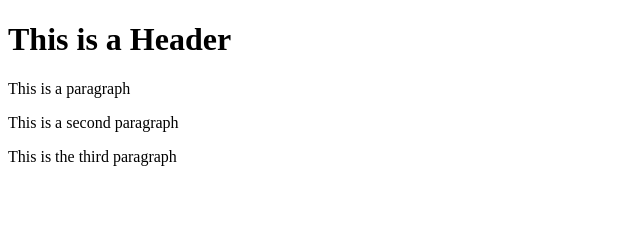
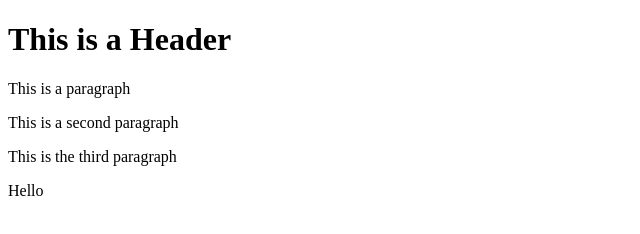
Before and after one commit to cjfaeldonea/git-test, a website: page index.html in a window 1280 px wide. Shown: the full height of the page, 0-640 px from the left. Drawn offline with Linux system fonts and the light colour scheme.

Commit message:
fourth commit

```diff
--- a/index.html
+++ b/index.html
@@ -8,5 +8,6 @@
 <p>This is a paragraph</p>
 <p>This is a second paragraph</p>
 <p>This is the third paragraph</p>
+<p>Hello</p>
 </body>
 </html>
```
Also changed, not shown: package.json (added, +24 -0 lines), 2 other files.
